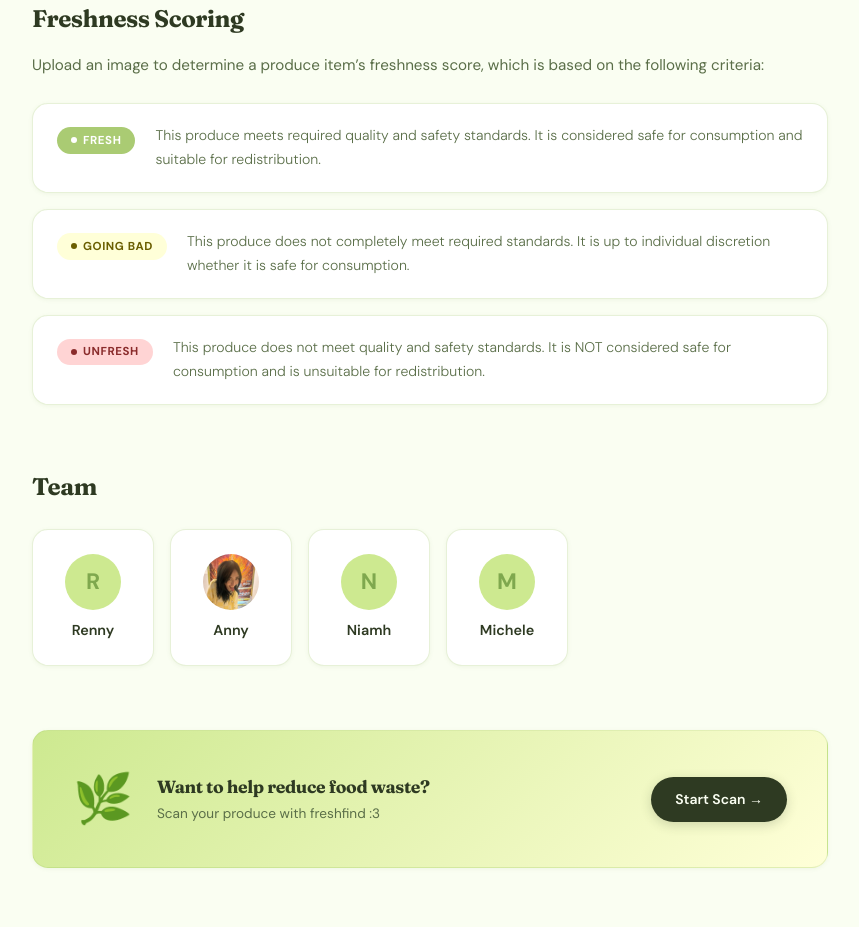
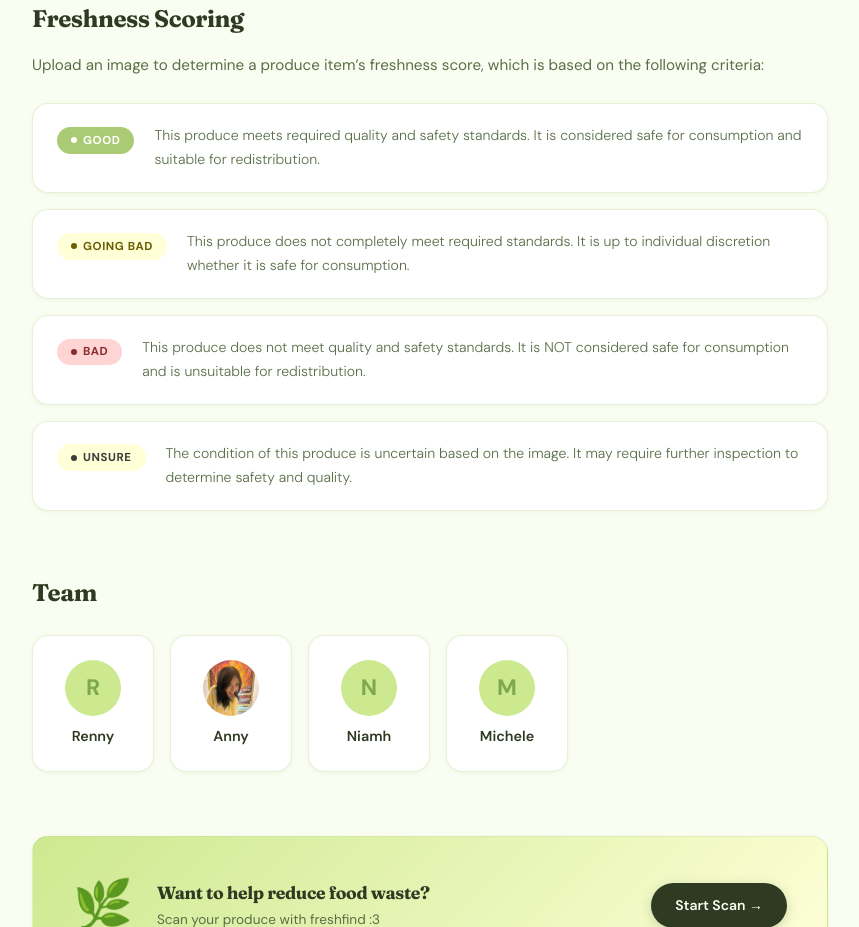
Before and after one commit to akneewhowah/ramnhackathon, a Next.js app: page /about in a window 1280 px wide. Shown: the part 960-1887 px from the top of the page, without its empty margins (210-1069 px from the left). Built offline with nearby package versions, Linux system fonts and the light colour scheme.

Commit message:
implemented new GOING_BAD verdict

```diff
--- a/app/about/page.tsx
+++ b/app/about/page.tsx
@@ -23,22 +23,28 @@ const GRADES = [
 
 const VERDICTS = [
   {
-    label: 'Fresh',
+    label: 'GOOD',
     verdict: 'GOOD',
     pill: 'verdict-pill-good',
     desc: 'This produce meets required quality and safety standards. It is considered safe for consumption and suitable for redistribution.',
   },
   {
     label: 'Going Bad',
-    verdict: 'UNSURE',
-    pill: 'verdict-pill-unsure',
+    verdict: 'GOING_BAD',
+    pill: 'verdict-pill-going-bad',
     desc: 'This produce does not completely meet required standards. It is up to individual discretion whether it is safe for consumption.',
   },
   {
-    label: 'Unfresh',
+    label: 'BAD',
     verdict: 'BAD',
     pill: 'verdict-pill-bad',
     desc: 'This produce does not meet quality and safety standards. It is NOT considered safe for consumption and is unsuitable for redistribution.',
+  },
+  {
+    label: 'Unsure',
+    verdict: 'UNSURE',
+    pill: 'verdict-pill-unsure',
+    desc: 'The condition of this produce is uncertain based on the image. It may require further inspection to determine safety and quality.',
   },
 ]
 const TEAM = [
--- a/app/globals.css
+++ b/app/globals.css
@@ -410,8 +410,9 @@ body {
 
 /*  */
 .verdict-bg-good   { background: linear-gradient(135deg, #d4edaa 0%, #c5e585 100%); }
+.verdict-bg-going-bad { background: linear-gradient(135deg, #fff5b0 0%, #ffe680 100%); }
 .verdict-bg-bad    { background: linear-gradient(135deg, #ffd4d4 0%, #ffbcbc 100%); }
-.verdict-bg-unsure { background: linear-gradient(135deg, #ffffd8 0%, #fff5b0 100%); }
+.verdict-bg-unsure { background: linear-gradient(135deg, #cfcfcf 0%, #c2c2c2 100%); }
 
 
 /* section */
@@ -536,8 +537,9 @@ body {
 }
 
 .verdict-pill-good   { background: var(--green-md); color: white; }
+.verdict-pill-going-bad { background: var(--butter);   color: #6a5e00; }
 .verdict-pill-bad    { background: var(--pink);     color: #8a2c2c; }
-.verdict-pill-unsure { background: var(--butter);   color: #6a5e00; }
+.verdict-pill-unsure { background: var(--butter);   color: #3b3b3b; }
 
 
 
--- a/components/ResultCard.tsx
+++ b/components/ResultCard.tsx
@@ -7,14 +7,23 @@ interface ResultCardProps {
   produceType: string
 }
 
+const VERDICT_TEXT: Record<Verdict, string> = {
+  GOOD:   'GOOD',
+  GOING_BAD: 'GOING BAD',
+  BAD:    'BAD',
+  UNSURE: 'UNSURE',
+}
+
 const VERDICT_EMOJI: Record<Verdict, string> = {
   GOOD:   '✓',
+  GOING_BAD: '~',
   BAD:    '✕',
   UNSURE: '?',
 }
 
 const VERDICT_LABEL: Record<Verdict, string> = {
   GOOD:   'Good to Keep',
+  GOING_BAD: 'Going Bad, Use Soon',
   BAD:    'Should Be Tossed',
   UNSURE: 'Unclear, Use Your Judgment',
 }
@@ -34,7 +43,7 @@ export default function ResultCard({ result, produceType }: ResultCardProps) {
             {VERDICT_EMOJI[verdict]}
           </span>
           <span className={`verdict-circle-label ${styles.text}`}>
-            {verdict}
+            {VERDICT_TEXT[verdict]}
           </span>
         </div>
 
--- a/components/UploadCard.tsx
+++ b/components/UploadCard.tsx
@@ -48,9 +48,10 @@ export default function UploadCard({ onResult, onLoading, fileRef }: UploadCardP
     //   produce_type → string (e.g. 'Carrot')
     //
     // Expects back:
-    //   verdict      → 'GOOD' | 'BAD' | 'UNSURE'
+    //   verdict      → 'GOOD' | 'GOING_BAD' | 'BAD' | 'UNSURE'
     //   confidence   → number 0.0–1.0
     //   explanation  → string (Gemini-generated)
+    //  suggestion   → string (Gemini-generated)
     const formData = new FormData()
     formData.append('image', image)
     formData.append('produce_type', produceType)
--- a/lib/classifyProduceGemini.ts
+++ b/lib/classifyProduceGemini.ts
@@ -32,7 +32,7 @@ export async function classifyProduceWithGemini(
 
     Return ONLY valid JSON in this format:
     {
-        "verdict": "GOOD | GOING BAD | BAD | UNSURE",
+        "verdict": "GOOD | GOING_BAD | BAD | UNSURE",
         "confidence": float number between 0 and 1,
         "explanation": short sentence explaining visible cues
         "suggestion": short sentence on how to use or salvage
@@ -84,8 +84,8 @@ export function verdictFromLabel(
         return { verdict: "GOOD", confidence };
     } else if (rawLabel === "BAD" && confidence >= badThreshold) {
         return { verdict: "BAD", confidence };
-    } else if (rawLabel === "GOING BAD" && confidence >= goingBadThreshold) {
-        return { verdict: "GOING BAD", confidence };
+    } else if (rawLabel === "GOING_BAD" && confidence >= goingBadThreshold) {
+        return { verdict: "GOING_BAD", confidence };
     } else {
         return { verdict: "UNSURE", confidence };
     }
--- a/lib/constants.ts
+++ b/lib/constants.ts
@@ -11,12 +11,14 @@ export const PRODUCE_TYPES = [
 
 export const VERDICT_STYLES: Record<Verdict, { bg: string; text: string; pill: string }> = {
   GOOD:   { bg: 'verdict-bg-good',   text: 'verdict-text-good',   pill: 'verdict-pill-good'   },
+  GOING_BAD: { bg: 'verdict-bg-going-bad', text: 'verdict-text-going-bad', pill: 'verdict-pill-going-bad' },
   BAD:    { bg: 'verdict-bg-bad',    text: 'verdict-text-bad',    pill: 'verdict-pill-bad'    },
   UNSURE: { bg: 'verdict-bg-unsure', text: 'verdict-text-unsure', pill: 'verdict-pill-unsure' },
 }
 
 export const VERDICT_LABEL: Record<Verdict, string> = {
   GOOD:   'Good',
+  GOING_BAD: 'Going Bad',
   BAD:    'Bad',
-  UNSURE: 'Going Bad',
+  UNSURE: 'Unsure',
 }
--- a/lib/types.ts
+++ b/lib/types.ts
@@ -1,4 +1,4 @@
-export type Verdict = 'GOOD' | 'GOING BAD' | 'BAD' | 'UNSURE'
+export type Verdict = 'GOOD' | 'GOING_BAD' | 'BAD' | 'UNSURE'
 
 export interface ScanResult {
   verdict:     Verdict
```
